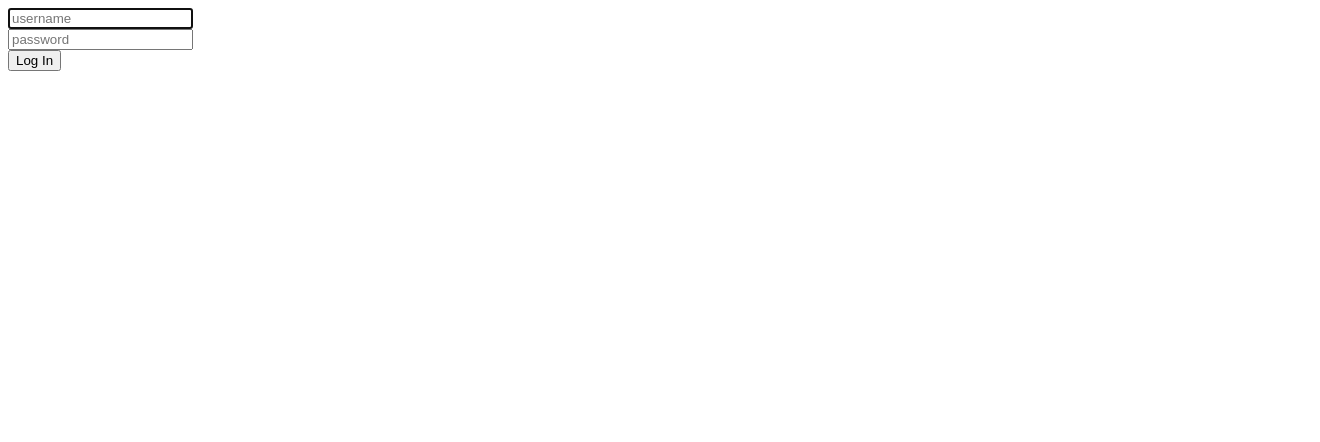
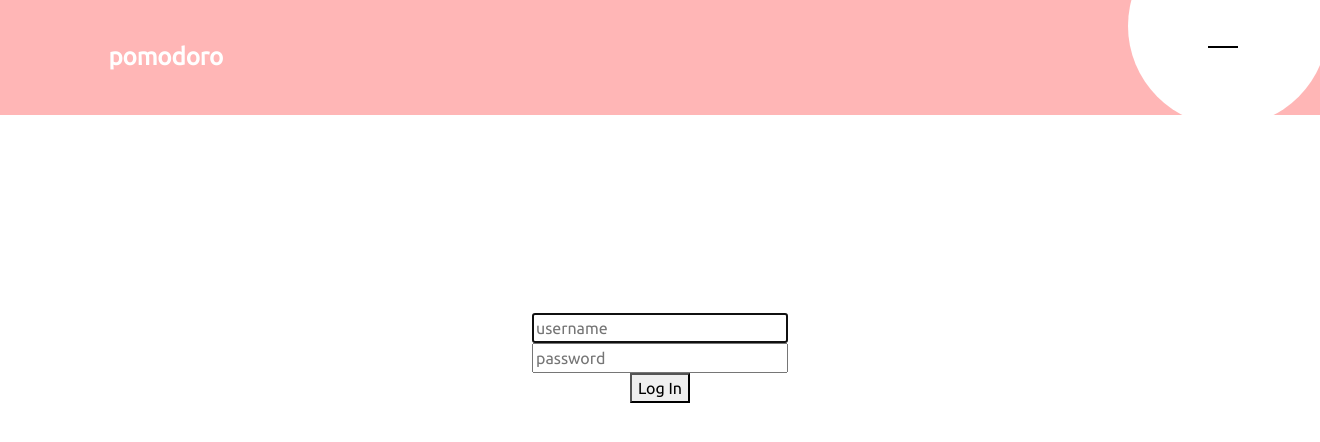
Before and after one commit to ishanjain18/Pro-mo-do-ro, a Flask app: page /login in a window 1320 px wide. Shown: the top 442 px of the page. Run offline with Flask 2, Linux system fonts and the light colour scheme; some libraries are stand-ins or nearby versions.

Commit message:
made changes

```diff
--- a/application.py
+++ b/application.py
@@ -114,6 +114,19 @@ def taskpage():
     return render_template("taskpage.html")
 
 
+@app.route("/logout")
+def logout():
+    """Log user out"""
+
+    # Forget any user_id
+    session.clear()
+
+
+
+    # Redirect user to login form
+    return redirect("/")
+
+
 def errorhandler(e):
     """Handle error"""
     if not isinstance(e, HTTPException):
@@ -129,7 +142,6 @@ for code in default_exceptions:
 
 
 
-
 if __name__ == '__main__':
     app.debug = True
     app.run(host = '0.0.0.0', port = 5000)
--- a/static/styles.css
+++ b/static/styles.css
@@ -1,10 +1,22 @@
+*:before,
+*:after{
+  box-sizing:border-box;
+}
+
+
+
 body{
   font-family: "Ubuntu";
   text-align:center;
+  overflow-x:hidden;
 }
 h1
 {
   font-family: "Fugaz One";
+}
+
+.block1{
+  padding-top:15%;
 }
 .big-heading{
   font-family: "Fugaz One";
@@ -13,13 +25,121 @@ h1
 
 }
 .container-fluid{
-  padding:5% 7%;
+  padding:2% 7%;
 }
 .colored-section{
   background-color: #ffb6b6;
   color:#fde2e2;
 }
+/* THIS IS THE HAMBURGER MENU */
+.menu{
+  position:absolute;
+  right:-100px;
+  top:-100px;
+  z-index:100;
+  width:200px;
+  height:200px;
+  background-color:#fff;
+  border-radius:50% 50% 50% 50%;
+  box-shadow:0 0 0 0 #fff, 0 0 0 0 #fff;
+  cursor:pointer;
+  transition:0.5s ease-in-out;
+}
+.hamburger{
+  position:absolute;
+  top:60%;
+  left:40%;
+  width:30px;
+  height:2px;
+  background-color:#000;
+  display:block;
+  transform-origin:center;
+  transition:0.5s ease-in-out;
 
+
+}
+label .hamburger:after,label.hamburger:before{
+  content:"";
+  position:absolute;
+  display:block;
+  width:100%;
+  height:100%;
+  background-color:#000;
+
+
+}
+
+label.hamburger:before{
+  top:-10px;
+}
+label.hamburger:after{
+  bottom: -10px;
+
+}
+
+label input{
+  display:none;
+}
+
+label input:checked + .menu{
+  box-shadow:0 0 0 100vw #fff, 0 0 0 100vh #fff;
+  border-radius:0;
+}
+
+label input:checked+  .menu .hamburger{
+  transform:rotate(45deg);
+}
+
+label input:checked + .menu .hamburger:after{
+  transform:rotate(90deg);
+  top: 0;
+}
+
+label input:checked + .menu+ul{
+  opacity:1;
+}
+label ul{
+    z-index:200;
+    position:absolute;
+    left:50%;
+    top:50%;
+    transform:translate(-50%,-50%);
+    opacity:0;
+    transition:0.25s 0s ease-in-out;
+  }
+label a{
+  margin-bottom:1em;
+  font-size:18px;
+  display:block;
+  color:#000;
+  text-decoration:none;
+  text-transform:uppercase;
+  letter-spacing:2px;
+  text-align:center;
+  padding:12px 36px;
+  font-weight:bold;
+  transition:0.5s ease-in-out;
+
+}
+
+label a:hover{
+  background-color:teal;
+  color: #fff;
+  letter-spacing:3px;
+}
+
+
+li{
+  list-style-type:none;
+}
+
+
+/* END OF HAMBURGER  */
+
+
+.navbar{
+
+}
 .navbar-brand {
   font-family: "Ubuntu";
   font-size: 1.5rem;
@@ -30,6 +150,9 @@ h1
   padding: 0 18px;
 
 }
+ .nav-items{
+   padding-top: 30%;
+ }
 
 .nav-link{
   font-size:1.2rem;
@@ -37,11 +160,16 @@ h1
 }
 
 .row{
-    padding-top:29%;
-    padding-bottom:7%;
     padding-left:15%;
     font-family: "Indie FLower";
     font-size:3rem;
+}
 
 
-}
+/*
+
+* {
+  background: #000 !important;
+  color: #0f0 !important;
+  outline: solid #f00 1px !important;
+}*/
--- a/templates/layout.html
+++ b/templates/layout.html
@@ -1,16 +1,68 @@
 <!DOCTYPE html>
+<html>
 
-<html>
 <head>
-    <title>
-        Pomodoro {% block title %}{% endblock %}
-    </title>
+<meta charset="utf-8">
+<title>PoMoDoRo</title>
+
+
+<!-- FONTS-->
+<link href="https://fonts.googleapis.com/css?family=Montserrat|Fugaz+One|Ubuntu|Indie+Flower" rel="stylesheet">
+
+
+<!-- CSS stylsheets-->
+<link rel="stylesheet" href="https://maxcdn.bootstrapcdn.com/bootstrap/4.0.0/css/bootstrap.min.css" integrity="sha384-Gn5384xqQ1aoWXA+058RXPxPg6fy4IWvTNh0E263XmFcJlSAwiGgFAW/dAiS6JXm" crossorigin="anonymous">
+<link rel="stylesheet" href="static/styles.css">
+
+<link href="/static/favicon.ico" rel="icon">
+
+<!-- Font Awesome-->
+<script defer src="https://use.fontawesome.com/releases/v5.0.7/js/all.js"></script>
+
+<!-- Bootstrap Scripts -->
+<script src="https://code.jquery.com/jquery-3.2.1.slim.min.js" integrity="sha384-KJ3o2DKtIkvYIK3UENzmM7KCkRr/rE9/Qpg6aAZGJwFDMVNA/GpGFF93hXpG5KkN" crossorigin="anonymous"></script>
+<script src="https://cdnjs.cloudflare.com/ajax/libs/popper.js/1.12.9/umd/popper.min.js" integrity="sha384-ApNbgh9B+Y1QKtv3Rn7W3mgPxhU9K/ScQsAP7hUibX39j7fakFPskvXusvfa0b4Q" crossorigin="anonymous"></script>
+<script src="https://maxcdn.bootstrapcdn.com/bootstrap/4.0.0/js/bootstrap.min.js" integrity="sha384-JZR6Spejh4U02d8jOt6vLEHfe/JQGiRRSQQxSfFWpi1MquVdAyjUar5+76PVCmYl" crossorigin="anonymous"></script>
+
+<!--Front page-->
+
 </head>
+<body>
+   <section class="colored-section" id="title">
+     <div class="container-fluid">
+       <nav class="navbar navbar-dark navbar-fixed-top" role="navigation">
 
-<body>
-    <main>
-    {% block main %}{% endblock %}
-    </main>
+         <div class="navbar-header">
+
+
+            <a class="navbar-brand" href="/">pomodoro</a>
+         </div>
+         <label>
+             <input type="checkbox">
+             <span class="menu">
+                  <span class="hamburger"></span>
+             </span>
+          <ul class="nav-items">
+           <li class="nav-item">
+             <a class="nav-link" href="/">Home</a>
+           </li>
+            {% if session.user_id %}
+            <li class="nav-item">
+               <a  class="nav-link" href="/logout">Log Out</a>
+            </li>
+            {% endif %}
+         </ul>
+        </label>
+       </nav>
+       <!-- Main line-->
+
+
+    </section>
+
+        <div>
+            {% block main %}{% endblock %}
+         </div>
+
+
 </body>
-
 </html>
--- a/templates/login.html
+++ b/templates/login.html
@@ -5,6 +5,7 @@
 {% endblock %}
 
 {% block main %}
+    <div class="block1">
         <form action="/login" method="post">
 
             <! make username field with name=username, password field with name=password, and a submit button called Log-In>
@@ -18,6 +19,6 @@
             <div>
                 <button class="" type="submit">Log In</button>
             </div>
-
+    </div>
         </form>
 {% endblock %}
--- a/templates/taskpage.html
+++ b/templates/taskpage.html
@@ -5,5 +5,5 @@
 {% endblock %}
 
 {% block main %}
-  <p>logged in succesfully</p>
+  <p>Logged-In Successfully</p>
 {% endblock %}
```
Also changed, not shown: templates/index.html (+25 -14 lines). Lines whose indentation alone changed are shown as unchanged.
